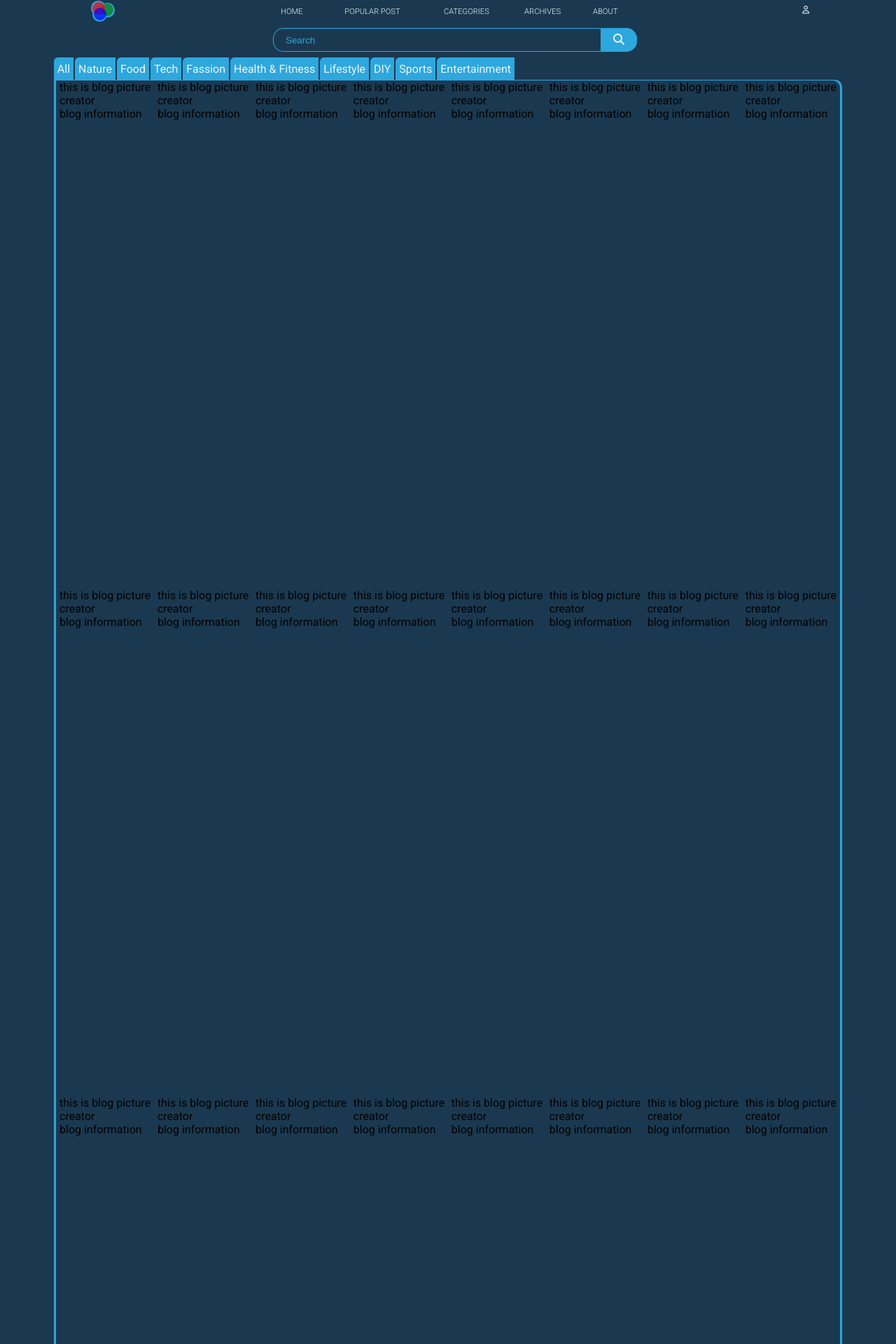
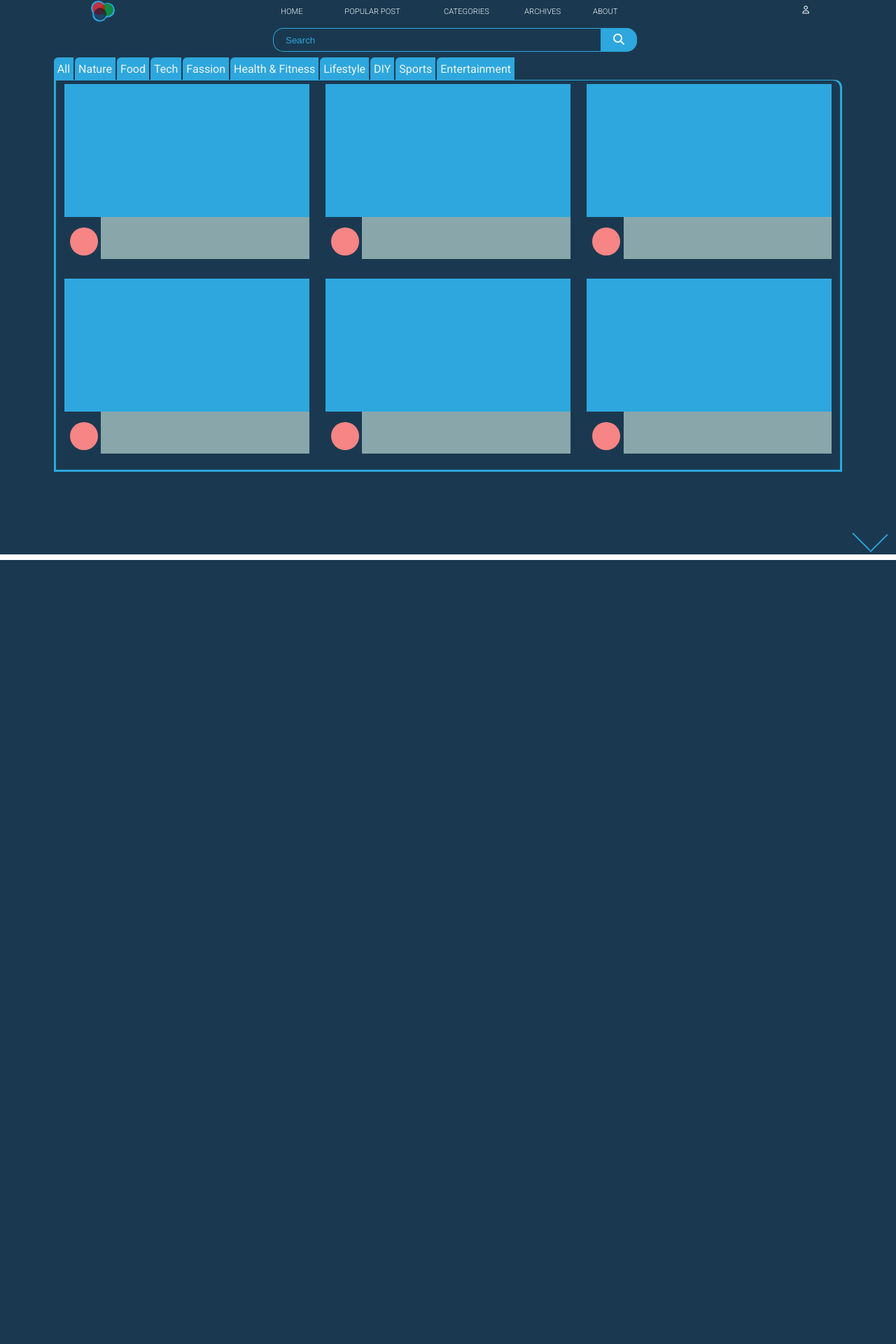
Before and after one commit to nomnom0418/group9MP2, a PHP site: page /home/home1.php in a window 1280 px wide. Shown: the top 1920 px of the page at 70% size. After the commit the page ends 800 px from the top, so only its background shows below. Run offline with PHP 8.4, Linux system fonts and the light colour scheme.

Commit message:
pagination adden in my homepage

```diff
--- a/body/body.css
+++ b/body/body.css
@@ -18,6 +18,7 @@ body{
   background-color: var(--thirdColor);
   width: 100%;
   display: grid;
+  height: 100%;
   grid-template-columns: 100vw;
   grid-template-rows: 50px 32px 40% 40%;
   position: absolute;
@@ -130,23 +131,152 @@ body{
   justify-content: space-around;
 }
 /*child css-------------------------------*/
+.blogContainer{
+  display: grid;
+  grid-template-rows: 190px 60px;
+  height: 250px;
+  width: 350px;
+  background-color: var(--primaryColor);
+  margin: 5px 5px;
+  border-radius: 5px;
+  caret-color: transparent;
+}
 .creatorPic{
   border-radius: 50%;
   background-color: rgb(248, 133, 133);
-  margin-top: 5px;
+  margin-top: 15px;
+  margin-left: 8px;
+  cursor: pointer;
+  height: 40px;
+  width: 40px;
 }
 .blogFooter{
   background-color: var(--thirdColor);
+  display: grid;
   grid-template-columns: 15% 85%;
 }
 .blogInfo{
-  background-color: var(--thirdColor);
+  background-color: var(--primaryColor);
   text-align: center;
   padding-top: 5px;
 }
+.blogPicture{
+  background-color: var(--myLink);
+}
+.arrow{
+  height: 2px;
+  width: 35px;
+  background-color: var(--myLink);
+  position: relative;
+  animation-name: arrows;
+  animation-duration: 1s;
+  animation-iteration-count: infinite;
+}
 
+.position1{
+  bottom: -25px;
+}
+.firstLeftArrow{
+  transform: rotate(45deg);
+  left: -7px;
+}
+.firstRightArrow{
+  transform: rotate(-45deg);
+  left: 18px;
+}
+.arrow1{
+  opacity: 0;
+  animation-name: arrow1;
+  animation-duration: 1s;
+  animation-iteration-count: infinite;
+}
+.secondLeftArrow{
+  transform: rotate(45deg);
+  left: -7px;
+  bottom: -15px;
+}
+.secondRightArrow{
+  transform: rotate(-45deg);
+  left: 18px;
+  bottom: -15px;
+}
+.arrow2{
+  opacity: 0;
+  animation-name: arrow2;
+  animation-duration: 1s;
+  animation-iteration-count: infinite;
+}
+.thirdLeftArrow{
+  transform: rotate(45deg);
+  left: -7px;
+  bottom: -25px;
+}
+.thirdRightArrow{
+  transform: rotate(-45deg);
+  left: 18px;
+  bottom: -25px;
+}
+.arrow3{
+  opacity: 0;
+  animation-name: arrow3;
+  animation-duration: 1s;
+  animation-iteration-count: infinite;
+}
+.position3{
+  top: -25px;
+}
+.moreContainer{
+  cursor: pointer;
+  height: 60px;
+  width: 50px;
+  position: fixed;
+  bottom: 0px;
+  right: 10px;
+  padding-top: 10px;
+}
+@keyframes arrow1 {
+  1% {
+    opacity: 1;
+  }
+  34% {
+    opacity: 0;
+  }
+  100% {
+    opacity: 0;
+  }
+}
+
+@keyframes arrow2 {
+  0% {
+    opacity: 0;
+  }
+  34% {
+    opacity: 1;
+  }
+  60% {
+    opacity: 0;
+  }
+  100% {
+    opacity: 0;
+  }
+}
+
+@keyframes arrow3 {
+  0% {
+    opacity: 0;
+  }
+  340% {
+    opacity: 0;
+  }
+  65% {
+    opacity: 1;
+  }
+  100% {
+    opacity: 0;
+  }
+}
 /*media Query----------------------------*/
-@media screen and (max-width: 920px){
+@media (max-width: 920px){
   .folder{
     font-size: .9rem;
   }
@@ -205,6 +335,11 @@ body{
     width: 280px;
   }
 }
+@media (width = 912px) and (height = 1368px){
+  .mainContainer{
+    height: 200%;
+  }
+}
 /*@media (width = 820px) and (height = 1180px){
   .blogsContainer{
     top: 25px;
@@ -216,11 +351,7 @@ body{
   }
 }
 
-@media (width = 912px) and (height = 1368px){
-  .blogsContainer{
-    width: 250px;
-  }
-}
+
 /*
 @media (width = 540px) and (height = 720px){
   .blogsContainer{
--- a/body/body.html
+++ b/body/body.html
@@ -7,7 +7,7 @@
   <link rel="preconnect" href="https://fonts.googleapis.com">
   <link rel="preconnect" href="https://fonts.gstatic.com" crossorigin>
   <link href="https://fonts.googleapis.com/css2?family=Pacifico&family=Raleway:ital,wght@0,100;0,200;0,400;1,200&family=Roboto:wght@100;300;400;500&display=swap" rel="stylesheet">
-  <link rel="stylesheet" href="body.css">
+
   <title>body</title>
 
 </head>
@@ -33,9 +33,22 @@
     <div class="blogsContainer">
       <div class="blogsParent"></div>
     </div>
+    <div class="moreContainer">
+      <div class="position1 position">
+        <div class="firstLeftArrow arrow arrow1"></div>
+        <div class="firstRightArrow arrow arrow1"></div>
+      </div>
+      <div class="position2 position">
+        <div class="secondLeftArrow arrow arrow2"></div>
+        <div class="secondRightArrow arrow arrow2"></div>
+      </div>
+      <div class="position3 position">
+        <div class="thirdLeftArrow arrow arrow3"></div>
+        <div class="thirdRightArrow arrow arrow3"></div>
+      </div>
+    </div>
   </div>
 
   <script src="https://cdn.jsdelivr.net/npm/jquery@3.7.0/dist/jquery.min.js"></script>
-  <script src="body.js"></script>
 </body>
 </html>
--- a/body/body.js
+++ b/body/body.js
@@ -1,51 +1,88 @@
-createChild(50);
+let addChildNumber=6;
+let childNumber=6;
+console.log(addClick(addChildNumber,childNumber))
+function addClick(num,add){
+  $('.moreContainer').click(function(){
+    num=num+add;
+    createChild(num);
+  })
+  return num;
+}
+
+
+//more_(addChildNumber);
+
+createChild(childNumber);
 //this is for creating children in the body
-function createChild(createdPost){
+function createChild(passNumber){
+  console.log(passNumber)
   let blogParentPost=$('.blogsParent');
   let picChild="";
-  for(let i=1; i<=createdPost; i++){
-  picChild = picChild+ '<div class="blogContainer'+i+'"><div class="blogPicture'+i+'">this is blog picture</div><div class="blogFooter'+i+'"><div class="creatorPic'+i+'"> creator </div><div class="blogInfo'+i+'"> blog information</div></div></div>';
+  for(let i=1; i<=passNumber; i++){
+  picChild = picChild+ '<div class="blogContainer blogContainer'+i+'"><div class="blogPicture blogPicture'+i+'"></div><div class="blogFooter blogFooter'+i+'"><div class="creatorPic creatorPic'+i+'"></div><div class="blogInfo blogInfo'+i+'"></div>  </div></div>';
   blogParentPost.html(picChild);
   }
-  let blogCon=$('.blogContainer');
-  blogCon.css({
-    'display':'grid',
-    'gridTemplateRows':'190px 60px',
-    'height':'250px',
-    'width':'320px',
-    'backgroundColor':'white',
-    'margin':'5px 5px',
-    'border-radius':'5px',
+
+ //this is for body height
+  let blogsContainerHeight=0;
+  let parentBlogsHeight =0;
+  let bodyHeight =0;
+  let screenWidth = window.innerWidth || document.documentElement.clientWidth || document.body.clientWidth;
+  let screenHeight = window.innerHeight || document.documentElement.clientHeight || document.body.clientHeight;
+  if (screenWidth > 1230){
+    blogsContainerHeight = ((passNumber/3)*280);
+    $('.blogsContainer').css({
+      'height': blogsContainerHeight +"px"
     });
-  $('.blogPicture').css({
-    'backgroundColor':'lightblue',
+    parentBlogsHeight = blogsContainerHeight-4;
+    $('.blogsParent').css({
+      'height': parentBlogsHeight +"px"
     });
-  $('.blogFooter').css({
-    'display':'grid',
-
-    'color':'white'
+    bodyHeight = blogsContainerHeight +200;
+    $('.mainContainer').css({
+      'height': bodyHeight +"px"
     });
-  $('.creatorPic').css({
-    'cursor':'pointer',
-    'height':'40px',
-    'width':'40px',
+  }else if (screenWidth==912 && screenHeight==1368) {
+    blogsContainerHeight = ((passNumber/2)*280);
+    $('.blogsContainer').css({
+      'height': blogsContainerHeight +"px"
     });
-  $('.blogInfo').css({
-    'cursor':'pointer'
+    parentBlogsHeight = blogsContainerHeight-4;
+    $('.blogsParent').css({
+      'height': parentBlogsHeight +"px"
+    });
+    bodyHeight = blogsContainerHeight +495;
+    $('.mainContainer').css({
+      'height': bodyHeight +"px"
     });
 
 
- //this is for body height
-  let blogsContainerHeight = ((createdPost/3)*305);
+  }else if (screenWidth<=1230 && screenWidth>=824) {
+    blogsContainerHeight = ((passNumber/2)*280);
     $('.blogsContainer').css({
       'height': blogsContainerHeight +"px"
     });
-  let parentBlogsHeight = blogsContainerHeight-4;
+    parentBlogsHeight = blogsContainerHeight-4;
     $('.blogsParent').css({
       'height': parentBlogsHeight +"px"
     });
-  let bodyHeight = blogsContainerHeight +200;
+    bodyHeight = blogsContainerHeight +200;
+    $('.mainContainer').css({
+      'height': bodyHeight +"px"
+    });
+
+    } else{
+    blogsContainerHeight = (passNumber*280);
+    $('.blogsContainer').css({
+      'height': blogsContainerHeight +"px"
+    });
+    parentBlogsHeight = blogsContainerHeight-4;
+    $('.blogsParent').css({
+      'height': parentBlogsHeight +"px"
+    });
+    bodyHeight = blogsContainerHeight +200;
     $('.mainContainer').css({
       'height': bodyHeight +"px"
     });
   }
+}
--- a/head/head.css
+++ b/head/head.css
@@ -250,7 +250,7 @@ a{
     background-color: rgba(0, 128, 0, 0.7);
   }
   69%{
-    background-color: rgba(0, 0, 255, 0.7);
+    background-color: rgba(26, 26, 53, 0.7);
   }
 }
 @keyframes changeColor1 {
--- a/head/head.html
+++ b/head/head.html
@@ -7,7 +7,7 @@
   <link rel="preconnect" href="https://fonts.googleapis.com">
   <link rel="preconnect" href="https://fonts.gstatic.com" crossorigin>
   <link href="https://fonts.googleapis.com/css2?family=Pacifico&family=Raleway:ital,wght@0,100;0,200;0,400;1,200&family=Roboto:wght@100;300;400;500&display=swap" rel="stylesheet">
-  <link rel="stylesheet" href="head.css">
+
   <title>navbar</title>
 </head>
 <body>
@@ -86,6 +86,5 @@
     </div>
   </div>
   <script src="https://cdn.jsdelivr.net/npm/jquery@3.7.0/dist/jquery.min.js"></script>
-  <script src="head.js"></script>
 </body>
 </html>
--- a/profile/sidebar.css
+++ b/profile/sidebar.css
@@ -50,6 +50,9 @@ a{
   height: 40px;
   text-decoration: none;
 }
+.yourInfo{
+  color: var(--myLink);
+}
 .createBlog{
   color: var(--myLink);
 }
```
Also changed, not shown: profile/sidebar.html (+6 -1 lines). Lines whose indentation alone changed are shown as unchanged.
